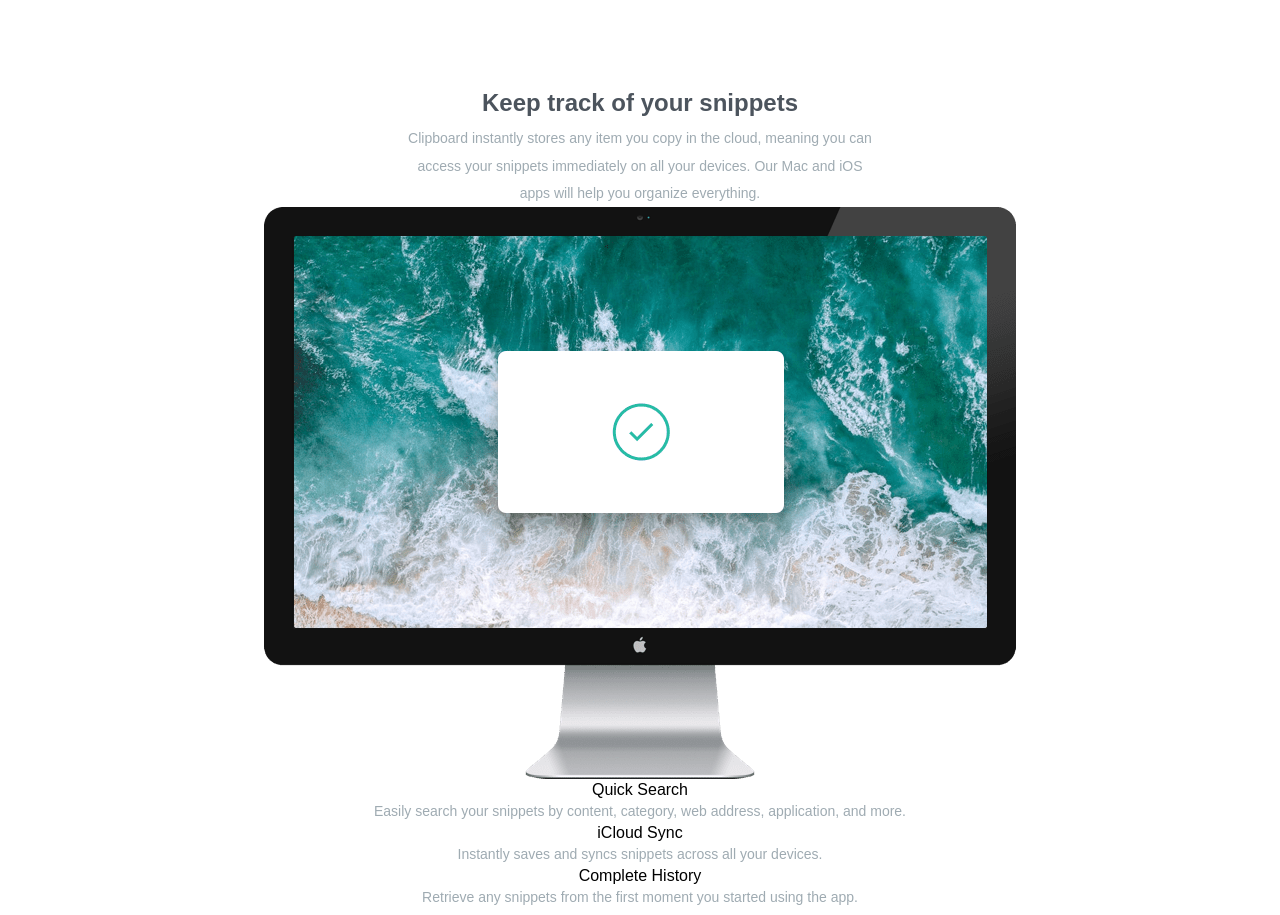
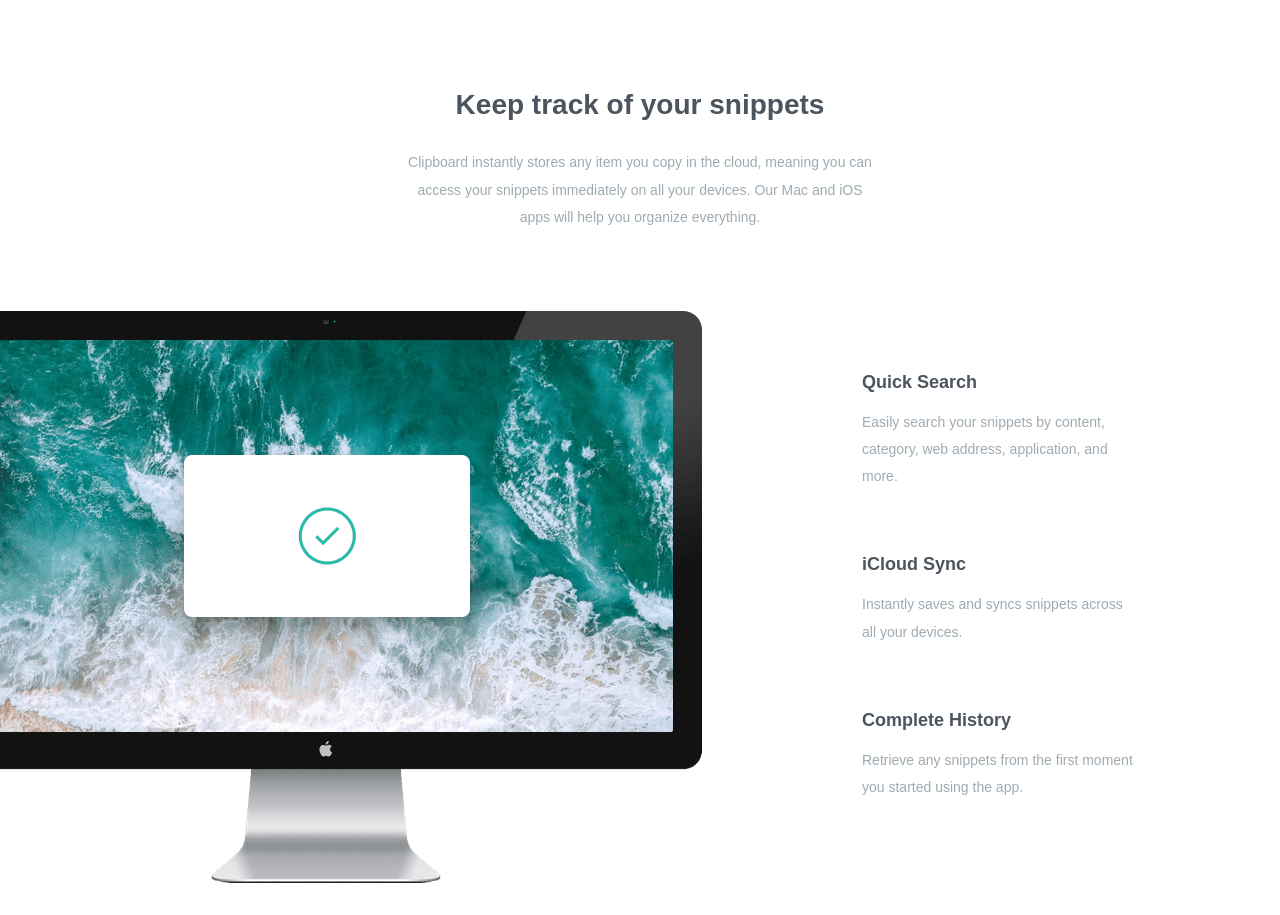
Before and after one commit to iadefidipe/clipboard-landing-page-master, a plain HTML site: page index.html in a window 1280 px wide. Shown: the part 580-1495 px from the top of the page. Drawn offline with Linux system fonts and the light colour scheme; a web font is replaced by a local one.

Commit message:
features secton completed

```diff
--- a/index.html
+++ b/index.html
@@ -54,15 +54,23 @@
             devices. Our Mac and iOS apps will help you organize everything.
           </p>
         </div>
+        <section>
           <img src="./images/image-computer.png" alt="">
           <aside>
+            <div class="feature">
               <h3>Quick Search</h3>
               <p>Easily search your snippets by content, category, web address, application, and more.</p>
+            </div>
+            <div class="feature">
               <h3>iCloud Sync</h3>
               <p>Instantly saves and syncs snippets across all your devices.</p>
+            </div>
+            <div class="feature">
               <h3>Complete History</h3>
               <p>Retrieve any snippets from the first moment you started using the app.</p>
+            </div>
           </aside>
+        </section>
       </section>
       <section class="features">
         <div class="features__copy">
--- a/scss/_features.scss
+++ b/scss/_features.scss
@@ -1,19 +1,64 @@
 article{
+    margin-top: 6rem;
+
     .features{
 
         &__copy{
             h2{
-                margin-top: 6rem;
-                font-size: 1.5rem;
+                font-size: $font-sz-h2;
                 font-weight: $font-bold;
                 color: $color-neutral-dark-blue;
             }
             p{
-                margin: 0.625rem auto 0 auto;
+                margin: 1.875rem auto 0 auto;
                 width: 60ch;
             }
+
+
         }
 
+        > section{
+            margin-top: 5rem;
+            display: flex;
+            align-items: center;
 
+            img{
+                transform: translateX(-50px);
+            }
+
+            aside{
+                text-align: left;
+                margin: -20px 0 0 6.875rem;
+
+                .feature{
+
+                    h3{
+                        font-size: $font-sz-h3;
+                        font-weight: $font-bold;
+                        color:$color-neutral-dark-blue;
+                    }
+
+                    p{
+                        margin-top: 1.125rem;
+                        width: 35ch;
+                    }
+
+                    &:not(:first-child){
+                        margin-top: 4.0625rem;
+                    }
+                }
+
+
+
+            }
+
+        }
+
+        &:nth-child(2){
+            margin-top:10rem;
+            > img{
+                margin-top: 100px;
+            }
+        }
     }
 }
--- a/scss/_variables.scss
+++ b/scss/_variables.scss
@@ -11,4 +11,5 @@ $font-bai: 'Bai Jamjuree', sans-serif;
 $font-sz-gen: 0.875rem;
 $font-sz-h1: 2.25rem;
 $font-sz-hero:1rem;
-$font-sz-h2:1.5rem;
+$font-sz-h2:1.75rem;
+$font-sz-h3:1.125rem;
--- a/scss/style.scss
+++ b/scss/style.scss
@@ -4,6 +4,7 @@
 @import 'global';
 @import  'header';
 @import 'features';
+@import 'sponsors';
 
 
 
```
Also changed, not shown: scss/_sponsors.scss (added), scss/style.css, 1 other file. Lines whose indentation alone changed are shown as unchanged.
